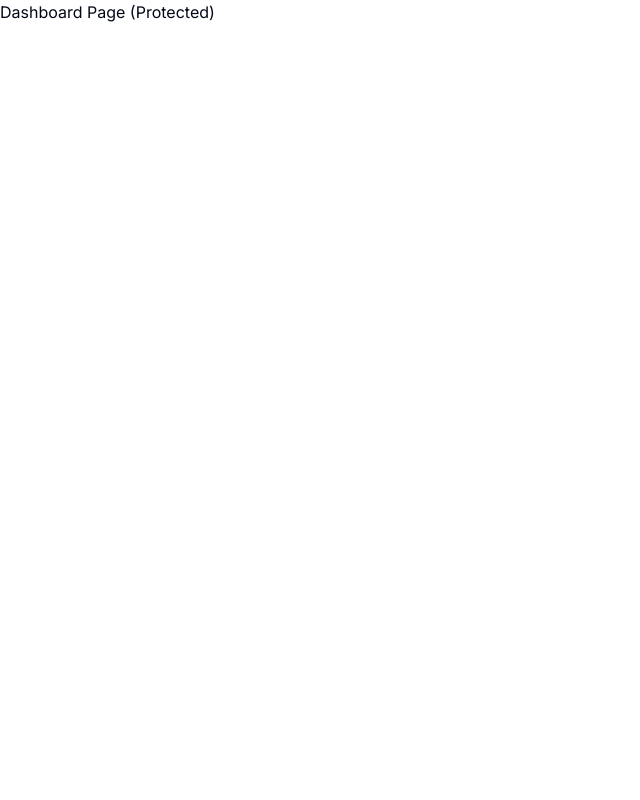
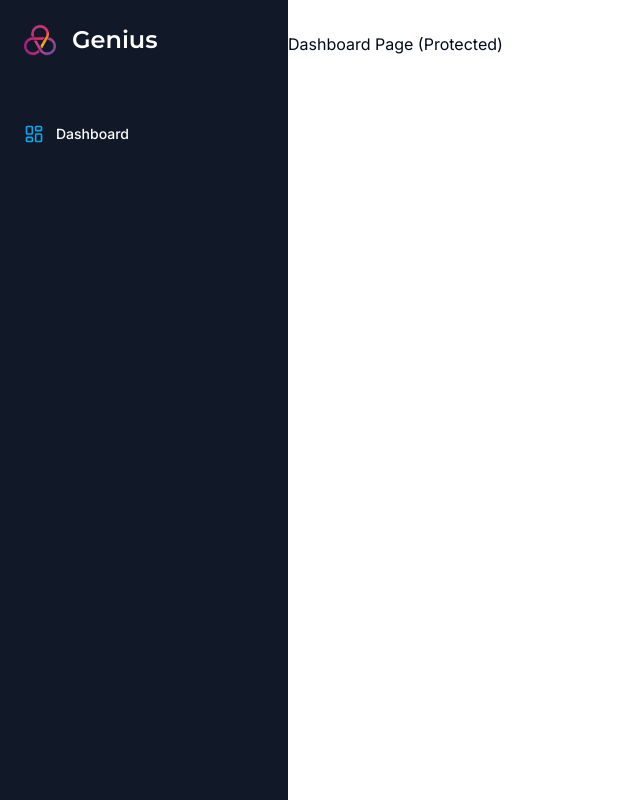
Before and after one commit to Ed-Marcavage/next13-ai-saas, a Next.js app: page /dashboard in a window 1280 px wide. Shown: the whole page, without its empty margins (0-640 px from the left). Built offline with nearby package versions, Linux system fonts and the light colour scheme.

Commit message:
Add Side Bar

```diff
--- a/app/(dashboard)/(routes)/dashboard/page.tsx
+++ b/app/(dashboard)/(routes)/dashboard/page.tsx
@@ -4,7 +4,7 @@
     return (
         <div>
             <p>Dashboard Page (Protected)</p>
-            <UserButton afterSignOutUrl="/" />
+
         </div>
     )
 }
--- /dev/null
+++ b/app/(dashboard)/layout.tsx
@@ -0,0 +1,20 @@
+import Sidebar from '@/components/sidebar';
+import Navbar from '@/components/navbar'
+const DashboardLayout = ({ children }: { children: React.ReactNode }) => {
+    return (
+        <div className="h-full relative">
+            <div className="hidden h-full md:flex md:w-72 md:flex-col md:fixed md:inset-y-0 z-80 bg-gray-900">
+                {/* Add your layout content here */}
+                <div>
+                    <Sidebar />
+                </div>
+            </div>
+            <main className="md:pl-72">
+                <Navbar />
+                {children}
+            </main>
+        </div>
+    );
+};
+
+export default DashboardLayout;
--- /dev/null
+++ b/components/navbar.tsx
@@ -0,0 +1,25 @@
+import { UserButton } from "@clerk/nextjs";
+import { Button } from "./ui/button";
+import { Menu } from "lucide-react";
+
+// import { MobileSidebar } from "@/components/mobile-sidebar";
+// import { getApiLimitCount } from "@/lib/api-limit";
+// import { checkSubscription } from "@/lib/subscription";
+
+const Navbar = async () => {
+    // const apiLimitCount = await getApiLimitCount();
+    // const isPro = await checkSubscription();
+
+    return (
+        <div className="flex items-center p-4">
+            <Button variant={'ghost'} size={'icon'} className="md:hidden">
+                <Menu />
+            </Button>
+            <div className="flex w-full justify-end">
+                <UserButton afterSignOutUrl="/" />
+            </div>
+        </div>
+    );
+}
+
+export default Navbar;
--- /dev/null
+++ b/components/sidebar.tsx
@@ -0,0 +1,54 @@
+import React from 'react';
+import Link from "next/link";
+import Image from "next/image";
+import { Montserrat } from 'next/font/google'
+import { cn } from "@/lib/utils";
+const poppins = Montserrat({ weight: '600', subsets: ['latin'] });
+import { Code, ImageIcon, LayoutDashboard, MessageSquare, Music, Settings, VideoIcon } from "lucide-react";
+
+const routes = [
+    {
+        label: 'Dashboard',
+        icon: LayoutDashboard,
+        href: '/dashboard',
+        color: "text-sky-500"
+    }
+];
+
+
+const Sidebar = () => {
+    return (
+        <div className="space-y-4 py-4 flex flex-col h-full bg-[#111827] text-white">
+            <div className="px-3 py-2 flex-1">
+                <Link href="/dashboard" className="flex items-center pl-3 mb-14">
+                    <div className="relative h-8 w-8 mr-4">
+                        <Image fill alt="Logo" src="/logo.png" />
+                    </div>
+                    <h1 className={cn("text-2xl font-bold", poppins.className)}>
+                        Genius
+                    </h1>
+                </Link>
+                <div className="space-y-1">
+                    {routes.map((route) => (
+                        <Link
+                            key={route.href}
+                            href={route.href}
+                            className={cn(
+                                "text-sm group flex p-3 w-full justify-start font-medium cursor-pointer hover:text-white hover:bg-white/10 rounded-lg transition",
+                                // pathname === route.href ? "text-white bg-white/10" : "text-zinc-400",
+                            )}
+                        >
+                            <div className="flex items-center flex-1">
+                                <route.icon className={cn("h-5 w-5 mr-3", route.color)} />
+                                {route.label}
+                            </div>
+                        </Link>
+                    ))}
+                </div>
+
+            </div>
+        </div>
+    );
+};
+
+export default Sidebar;
```
Also changed, not shown: public/logo.png (added).
